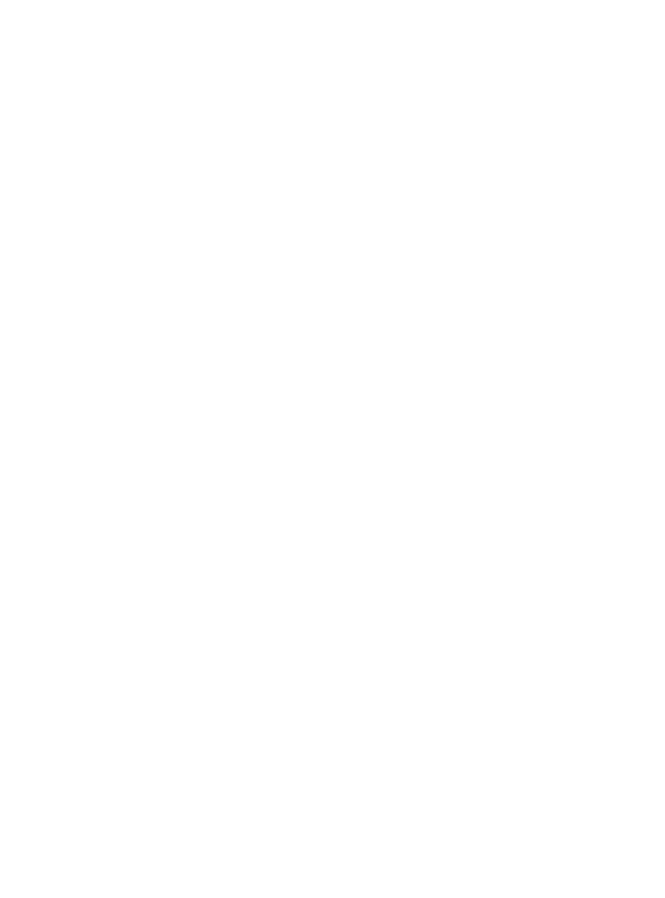
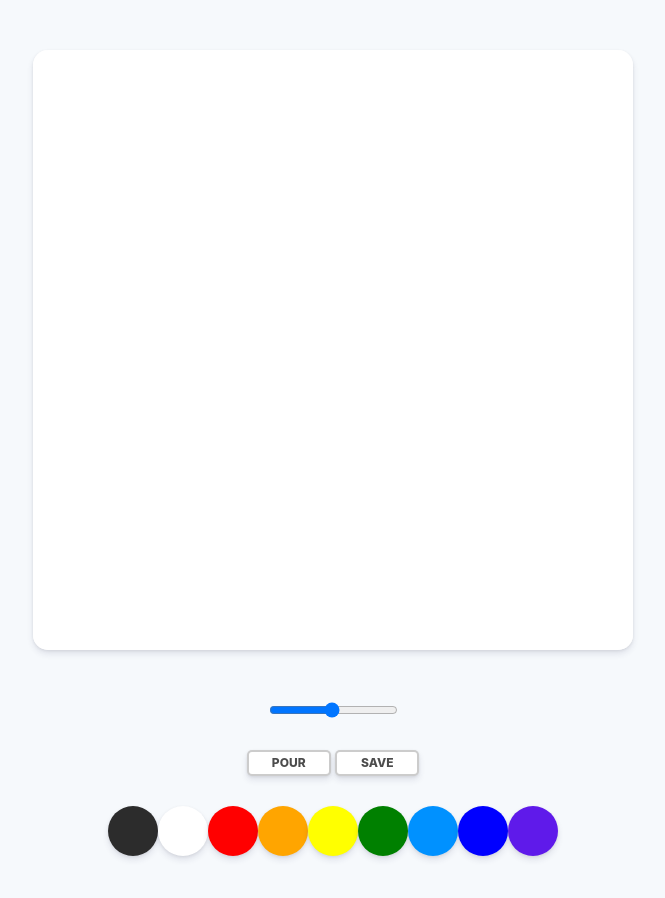
Before and after one commit to legostina/paint-js, a plain HTML site: page index.html in a window 1280 px wide. Shown: the whole page, without its empty margins (307-972 px from the left). Before the commit the page ends 800 px from the top, so only its background shows below. Drawn offline with Linux system fonts and the light colour scheme.

Commit message:
add layout&script

```diff
--- a/app.js
+++ b/app.js
@@ -0,0 +1,109 @@
+const canvas = document.getElementById('jsCanvas');
+const ctx = canvas.getContext('2d');
+const colors = document.getElementsByClassName('jsColor');
+const range = document.getElementById('jsRange');
+const mode = document.getElementById('jsMode');
+const saveBtn = document.getElementById('jsSave');
+
+const INITIAL_COLOR = '#2c2c2c';
+const CANVAS_SIZE = 600;
+
+canvas.height = CANVAS_SIZE;
+canvas.width = CANVAS_SIZE;
+
+ctx.fillStyle = 'white';
+ctx.fillRect(0, 0, CANVAS_SIZE, CANVAS_SIZE);
+
+ctx.lineWidth = 2.5;
+ctx.strokeStyle = INITIAL_COLOR;
+ctx.fillStyle = INITIAL_COLOR;
+
+let painting = false;
+let filling = false;
+
+function stopPainting() {
+    painting = false;
+}
+
+function startPainting() {
+    painting = true;
+}
+
+function onMouseMove(event) {
+    x = event.offsetX;
+    y = event.offsetY;
+
+    if (!painting) {
+        ctx.beginPath();
+        ctx.moveTo(x, y);
+    } else {
+        ctx.lineTo(x, y);
+        ctx.stroke();
+    }
+}
+
+function onMouseDown(event) {
+    painting = true;
+}
+
+function handleColorClick(event) {
+    const color = event.target.style.backgroundColor;
+    ctx.strokeStyle = color;
+    ctx.fillStyle = color;
+}
+
+function handleRangeChange(event) {
+    const rangeValue = event.target.value;
+    ctx.lineWidth = rangeValue;
+}
+
+function handleModeClick() {
+    if (filling === true) {
+        filling = false;
+        mode.innerText = 'Pour';
+    } else {
+        filling = true;
+        mode.innerText = 'Paint';
+    }
+}
+
+function handleCanvasClick() {
+    if (filling) {
+        ctx.fillRect(0, 0, CANVAS_SIZE, CANVAS_SIZE);
+    }
+}
+
+function handleCM(event){
+    event.preventDefault();
+}
+
+function handleSaveClick(){
+    const image = canvas.toDataURL();
+    const link = document.createElement('a');
+    link.href = image;
+    link.download = "PaintJS [Export]";
+    link.click();
+}
+
+if (canvas) {
+    canvas.addEventListener("mousemove", onMouseMove);
+    canvas.addEventListener("mousedown", onMouseDown);
+    canvas.addEventListener("mouseup", stopPainting);
+    canvas.addEventListener("mouseleave", stopPainting);
+    canvas.addEventListener('click', handleCanvasClick);
+    canvas.addEventListener('contextmenu', handleCM);
+}
+
+Array.from(colors).forEach(color => color.addEventListener('click', handleColorClick));
+
+if (range) {
+    range.addEventListener('input', handleRangeChange);
+}
+
+if (mode) {
+    mode.addEventListener('click', handleModeClick);
+}
+
+if (saveBtn) {
+    saveBtn.addEventListener('click', handleSaveClick);
+}
--- a/index.html
+++ b/index.html
@@ -5,10 +5,31 @@
     <meta http-equiv="X-UA-Compatible" content="IE=edge">
     <meta name="viewport" content="width=device-width, initial-scale=1.0">
     <title>Paint JS</title>
-    <link rel="styleheet" href="styles.css">
+    <link rel="stylesheet" href="styles.css">
 </head>
 <body>
 
+    <canvas id="jsCanvas" class="canvas"></canvas>
+    <div class="controls">
+        <div class="controls__range">
+            <input type="range" id="jsRange" min="0.1" max="5.0" value="2.5" step="0.1">
+        </div>
+        <div class="controls__btns">
+            <button id="jsMode">Pour</button>
+            <button id="jsSave">Save</button>
+        </div>
+        <div class="controls__colors" id="jsColors">
+            <div class="controls__color jsColor" style="background-color:#2c2c2c"></div>
+            <div class="controls__color jsColor" style="background-color:white"></div>
+            <div class="controls__color jsColor" style="background-color:red"></div>
+            <div class="controls__color jsColor" style="background-color:orange"></div>
+            <div class="controls__color jsColor" style="background-color:yellow"></div>
+            <div class="controls__color jsColor" style="background-color:green"></div>
+            <div class="controls__color jsColor" style="background-color:rgb(0, 145, 255)"></div>
+            <div class="controls__color jsColor" style="background-color:blue"></div>
+            <div class="controls__color jsColor" style="background-color:rgb(95, 26, 234)"></div>
+        </div>
+    </div>
     <script src="app.js"></script>
 </body>
 </html>
--- /dev/null
+++ b/reset.css
@@ -0,0 +1,48 @@
+/* http://meyerweb.com/eric/tools/css/reset/
+   v2.0 | 20110126
+   License: none (public domain)
+*/
+
+html, body, div, span, applet, object, iframe,
+h1, h2, h3, h4, h5, h6, p, blockquote, pre,
+a, abbr, acronym, address, big, cite, code,
+del, dfn, em, img, ins, kbd, q, s, samp,
+small, strike, strong, sub, sup, tt, var,
+b, u, i, center,
+dl, dt, dd, ol, ul, li,
+fieldset, form, label, legend,
+table, caption, tbody, tfoot, thead, tr, th, td,
+article, aside, canvas, details, embed,
+figure, figcaption, footer, header, hgroup,
+menu, nav, output, ruby, section, summary,
+time, mark, audio, video {
+	margin: 0;
+	padding: 0;
+	border: 0;
+	font-size: 100%;
+	font: inherit;
+	vertical-align: baseline;
+}
+/* HTML5 display-role reset for older browsers */
+article, aside, details, figcaption, figure,
+footer, header, hgroup, menu, nav, section {
+	display: block;
+}
+body {
+	line-height: 1;
+}
+ol, ul {
+	list-style: none;
+}
+blockquote, q {
+	quotes: none;
+}
+blockquote:before, blockquote:after,
+q:before, q:after {
+	content: '';
+	content: none;
+}
+table {
+	border-collapse: collapse;
+	border-spacing: 0;
+}
--- a/styles.css
+++ b/styles.css
@@ -0,0 +1,65 @@
+@import 'reset.css';
+
+body {
+    background-color: #f6f9fc;
+    font-family: -apple-system, BlinkMacSystemFont, 'Segoe UI', Roboto, Oxygen, Ubuntu, Cantarell, 'Open Sans', 'Helvetica Neue', sans-serif;
+    display: flex;
+    flex-direction: column;
+    align-items: center;
+    padding: 50px 0;
+}
+
+.canvas {
+    width: 600px;
+    height: 600px;
+    background-color: white;
+    border-radius: 15px;
+    box-shadow: 0 4px 6px rgba(50, 50, 93, 0.11), 0 1px 3px rgba(0, 0, 0, 0.08);
+}
+
+.controls {
+    display: flex;
+    flex-direction: column;
+    align-items: center;
+    margin-top: 50px;
+}
+
+.controls__range {
+    margin-bottom: 30px;
+}
+
+.controls__btns {
+    margin-bottom: 30px;
+}
+
+.controls__btns button {
+    all: unset;
+    cursor: pointer;
+    padding: 5px 0;
+    width: 80px;
+    text-align: center;
+    font-weight: 800;
+    font-size: 12px;
+    text-transform: uppercase;
+    border-radius: 5px;
+    border: 2px solid rgba(0, 0, 0, 0.2);
+    background-color: white;
+    color: rgba(0, 0, 0, 0.7);
+    box-shadow: 0 4px 6px rgba(50, 50, 93, 0.11), 0 1px 3px rgba(0, 0, 0, 0.08);
+}
+
+.controls__btns button:active {
+    transform: scale(0.98);
+}
+
+.controls__colors {
+    display: flex;
+}
+
+.controls__color {
+    width: 50px;
+    height: 50px;
+    box-shadow: 0 4px 6px rgba(50, 50, 93, 0.11), 0 1px 3px rgba(0, 0, 0, 0.08);
+    border-radius: 25px;
+    cursor: pointer;
+}
```
